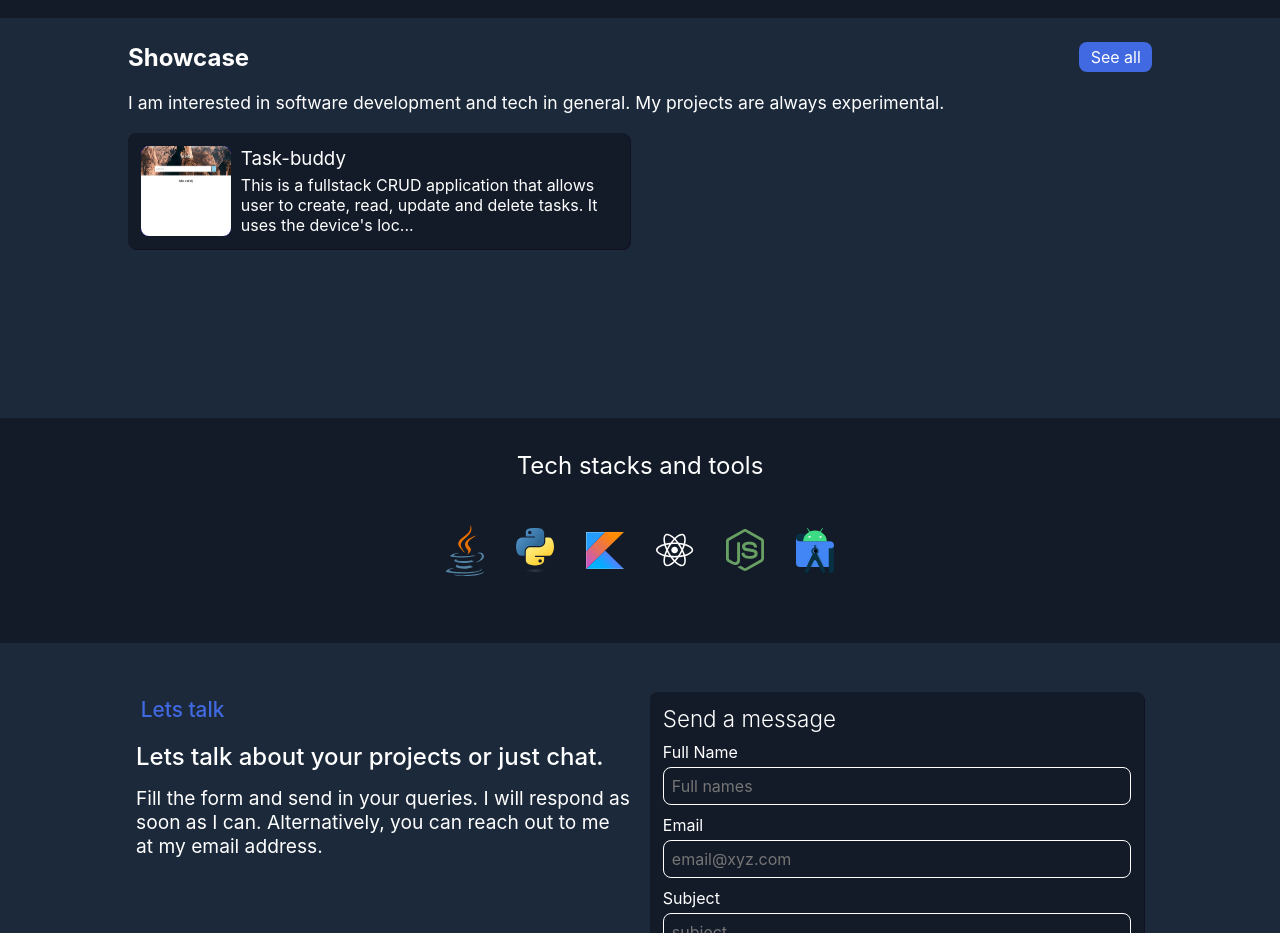
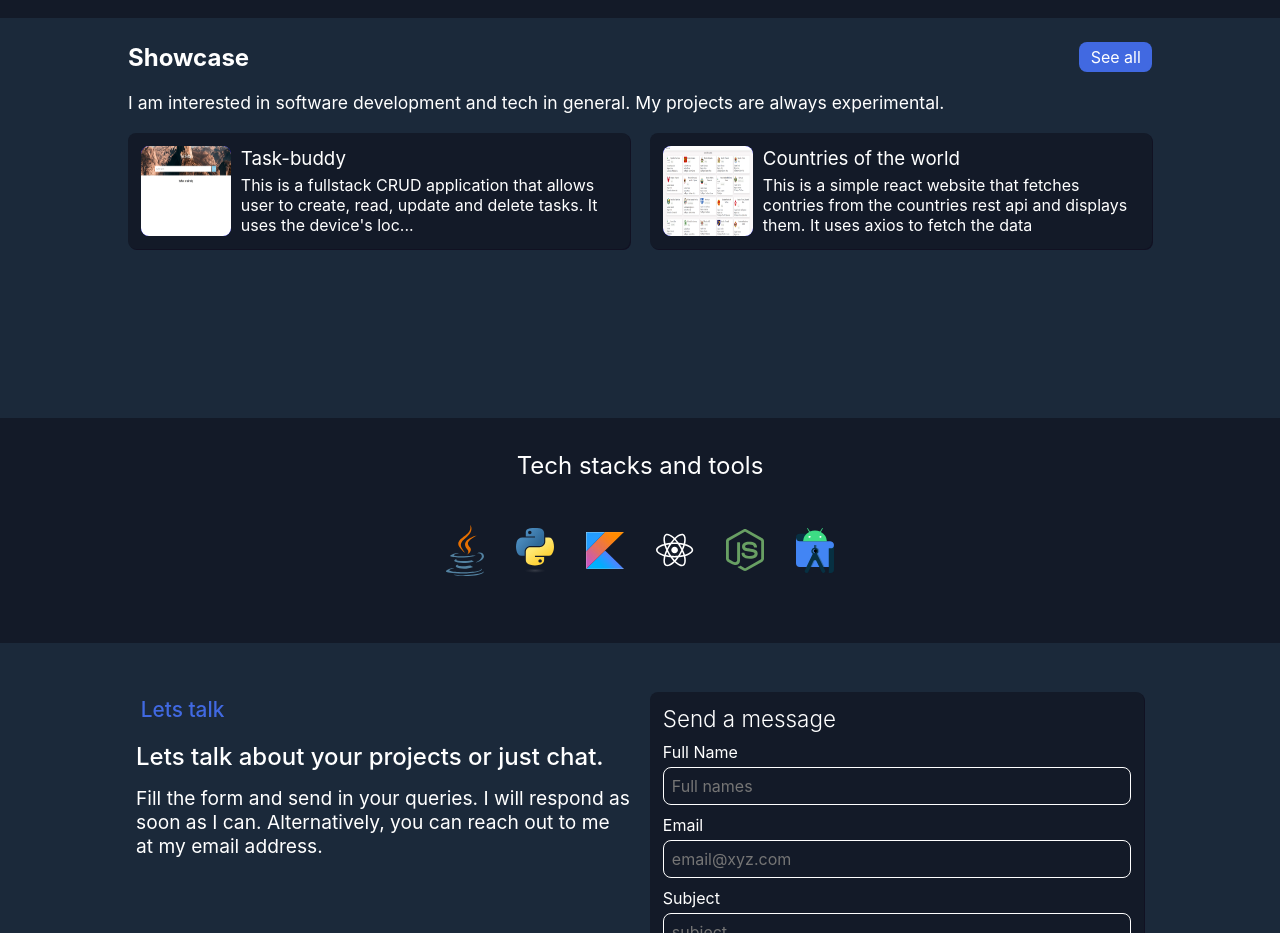
Before and after one commit to nyadero/portfolio, a Next.js app: page / in a window 1280 px wide. Shown: the part 800-1733 px from the top of the page. Built offline with nearby package versions, Linux system fonts and the light colour scheme.

Commit message:
added a new react project

```diff
--- a/src/components/Categories/Categories.js
+++ b/src/components/Categories/Categories.js
@@ -6,6 +6,7 @@ export default function Categories({categories, filterProjects}) {
   const click =() => {
     alert("clicked me")
   }
+
   return (
     <div className={styles.categoriesContainer}>
         {categories.map(category => {
--- a/src/data/projects.js
+++ b/src/data/projects.js
@@ -11,7 +11,16 @@ const projects = [
     heroimage: "/taskbuddy1.png",
     demolink: "https://taskbuddy.netlify.app/",
   },
-
+  {
+    id: 2,
+    name: "Countries of the world",
+    type: "web",
+    languages: ["reactjs", "axios", "REST cOUNTRIES aPI"],
+    description: "This is a simple react website that fetches contries from the countries rest api and displays them. It uses axios to fetch the data",
+    images: ["/taskbuddy1.png", "/taskbuddy2.png", "/taskbuddy3.png", "/taskbuddy4.png", "/taskbuddy5.png", "/taskbuddy6.png"],
+    heroimage: "/worldcountries.png",
+    demolink: "https://worlcountries.netlify.app/",
+  },
 ]
 
 export default projects;
```
Also changed, not shown: public/worldcountries.png (added).
